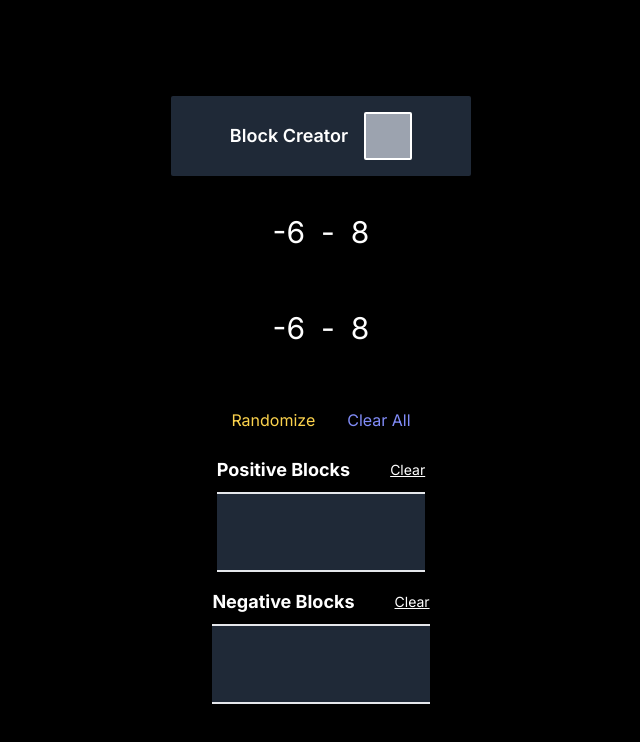
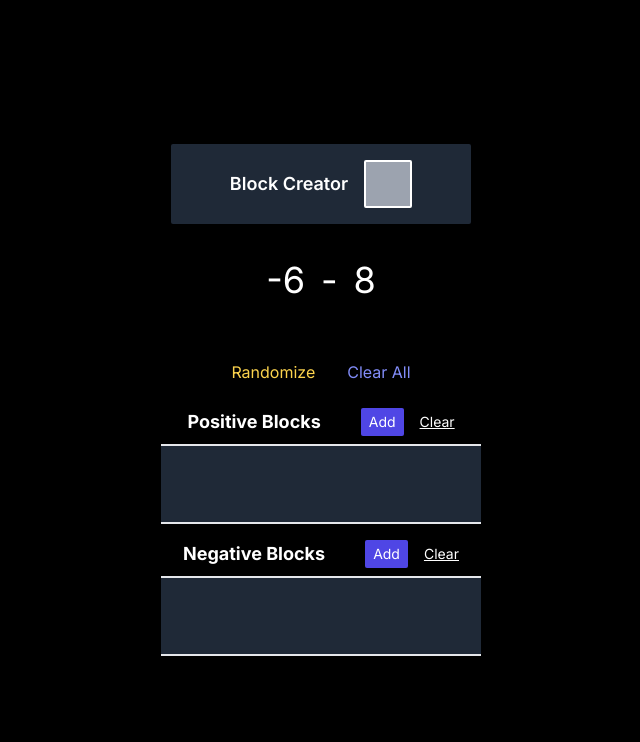
Before and after one commit to pn-code/add-sub-integers, a Next.js app: page / in a window 1280 px wide. Shown: the top 742 px of the page, without its empty margins (319-959 px from the left). Built offline with nearby package versions, Linux system fonts and the light colour scheme.

Commit message:
Added handleAddBlock buttons

```diff
--- a/app/page.tsx
+++ b/app/page.tsx
@@ -10,10 +10,6 @@ export default function Home() {
 
     const [positiveBlocks, setPositiveBlocks] = useState<string[]>([]);
     const [negativeBlocks, setNegativeBlocks] = useState<string[]>([]);
-
-    const [modifiedSecondInteger, setModifiedSecondInteger] =
-        useState(secondInteger);
-    const [modifiedOperator, setModifiedOperator] = useState(operator);
 
     useEffect(() => {
         randomizeEquation();
@@ -35,13 +31,11 @@ export default function Home() {
         const num2 = generateRandomInteger();
         setFirstInteger(num1);
         setSecondInteger(num2);
-        setModifiedSecondInteger(num2);
     };
 
     const randomizeOperator = () => {
         const randomOperator = generateRandomBoolean() ? "+" : "-";
         setOperator(randomOperator);
-        setModifiedOperator(randomOperator);
     };
 
     const clearPositiveBlocks = () => {
@@ -64,8 +58,8 @@ export default function Home() {
     };
 
     const handleKeepChangeChange = () => {
-        setModifiedOperator((prev) => (prev === "+" ? "-" : "+"));
-        setModifiedSecondInteger((prev) => prev! * -1);
+        setOperator((prev) => (prev === "+" ? "-" : "+"));
+        setSecondInteger((prev) => prev! * -1);
     };
 
     const handleOnDrop = (e: React.DragEvent) => {
@@ -83,6 +77,16 @@ export default function Home() {
         e.preventDefault();
     };
 
+    const handleAddBlock = (field: string) => {
+        const targetField = field === "positive" ? "positive" : "negative";
+
+        if (targetField === "positive") {
+            setPositiveBlocks((prev) => [...prev, "green"]);
+        } else {
+            setNegativeBlocks((prev) => [...prev, "red"]);
+        }
+    };
+
     return (
         <main className="bg-black text-white w-full min-h-screen flex flex-col gap-8 items-center sm:justify-center">
             {/* Sidebar */}
@@ -94,22 +98,16 @@ export default function Home() {
             {/* Main App */}
             <section className="flex flex-col gap-4 items-center sm:min-w-[200px]">
                 {/* Equation Display */}
-                <section className="text-3xl mb-8 flex items-center gap-2 h-12">
-                    <span>{firstInteger}</span>
-                    <span className="px-2">{operator}</span>
-                    <span>{secondInteger}</span>
-                </section>
-
-                <section className="text-3xl mb-8 flex items-center gap-2 h-12">
+                <section className="text-4xl mb-8 flex items-center gap-2 h-12">
                     <span>{firstInteger}</span>
                     <button
                         type="button"
                         onClick={handleKeepChangeChange}
                         className="hover:bg-gray-800 rounded-md px-2"
                     >
-                        {modifiedOperator}
+                        {operator}
                     </button>
-                    <span>{modifiedSecondInteger}</span>
+                    <span>{secondInteger}</span>
                 </section>
 
                 <section>
@@ -134,20 +132,30 @@ export default function Home() {
                 <section className="flex flex-col gap-2 items-center">
                     <header className="flex gap-10">
                         <h2 className="text-lg font-bold">Positive Blocks</h2>
+
+                        <section className="text-sm flex gap-4">
+                            <button
+                                className="px-2 py-1 bg-indigo-600 rounded-sm hover:bg-indigo-500"
+                                onClick={() => handleAddBlock("positive")}
+                                type="button"
+                            >
+                                Add
+                            </button>
                             <button
                                 onClick={clearPositiveBlocks}
                                 type="button"
-                            className="text-sm underline"
+                                className="text-sm underline hover:text-gray-200"
                             >
                                 Clear
                             </button>
+                        </section>
                     </header>
 
                     <section
                         id="green"
                         onDragOver={(e) => handleDragOver(e)}
                         onDrop={(e) => handleOnDrop(e)}
-                        className="px-4 flex gap-2 border-y-2 items-center border-gray-200 w-full py-2 justify-center h-20 bg-gray-800"
+                        className="w-[320px] min-h-[80px] flex-wrap px-4 flex gap-2 border-y-2 items-center border-gray-200 py-2 justify-start bg-gray-800"
                     >
                         {positiveBlocks.map((block, idx) => (
                             <Block key={idx} color={"green"} />
@@ -159,20 +167,30 @@ export default function Home() {
                 <section className="flex flex-col gap-2 items-center">
                     <header className="flex gap-10">
                         <h2 className="text-lg font-bold">Negative Blocks</h2>
+
+                        <section className="text-sm flex gap-4">
+                            <button
+                                className="px-2 py-1 bg-indigo-600 rounded-sm hover:bg-indigo-500"
+                                onClick={() => handleAddBlock("negative")}
+                                type="button"
+                            >
+                                Add
+                            </button>
                             <button
                                 onClick={clearNegativeBlocks}
                                 type="button"
-                            className="text-sm underline"
+                                className="text-sm underline hover:text-gray-200"
                             >
                                 Clear
                             </button>
+                        </section>
                     </header>
 
                     <section
                         id="red"
                         onDragOver={(e) => handleDragOver(e)}
                         onDrop={(e) => handleOnDrop(e)}
-                        className="px-4 flex gap-2 border-y-2 items-center border-gray-200 w-full py-2 justify-center h-20 bg-gray-800"
+                        className="w-[320px] min-h-[80px] flex-wrap px-4 flex gap-2 border-y-2 items-center border-gray-200 py-2 justify-start bg-gray-800"
                     >
                         {negativeBlocks.map((block, idx) => (
                             <Block key={idx} color={"red"} />
```
Lines whose indentation alone changed are shown as unchanged.
